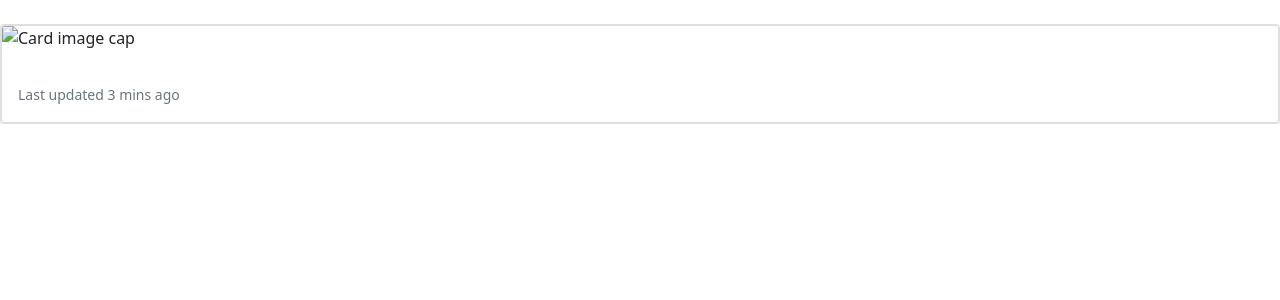
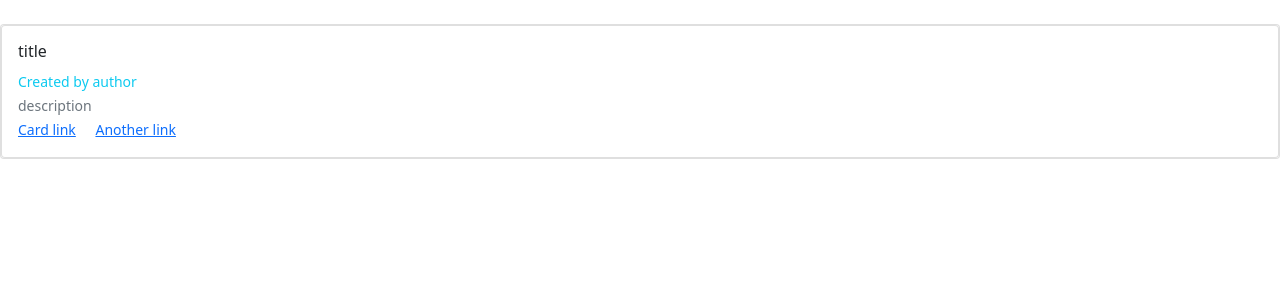
Before and after one commit to brahim024/dj-reddit-Api, a Django app: template posts/templates/home.html in a window 1280 px wide. Shown: the part 24-324 px from the top of the page. Run offline with Django 3.2, Linux system fonts and the light colour scheme; the template is opened without the code that fills it, so the values that code supplies are empty.

Commit message:
fix bugs

```diff
--- a/posts/templates/home.html
+++ b/posts/templates/home.html
@@ -20,16 +20,23 @@
 </nav>
 <div class="card card-outline-secondary my-4">
 
+  <div class="card" style="width: auto;">
+  <div class="card-body">
 
-  <div class="card">
-    <img class="card-img-top" src="{{context_data.urlToImage}}" alt="Card image cap">
-    <div class="card-body">
-      <small class="card-title">{{context_data.author}}</small>
-      <p class="card-text">{{context_data.title}}</p>
-      <p class="card-text"><small class="text-muted">Last updated 3 mins ago</small></p>
-    </div>
+    <h6 class="card-title">title</h6>
+
+    <small class="text-info">Created by author</small>
+
+    <div>
+
+    <small class="text-muted">description</small>
   </div>
-
+    <small>
+      <a href="#" class="card-link">Card link</a>
+      <a href="#" class="card-link">Another link</a>
+    </small>
+  </div>
+</div>
 </div>
 
     <!-- Optional JavaScript; choose one of the two! -->
```
Also changed, not shown: posts/views.py (+6 -4 lines).
